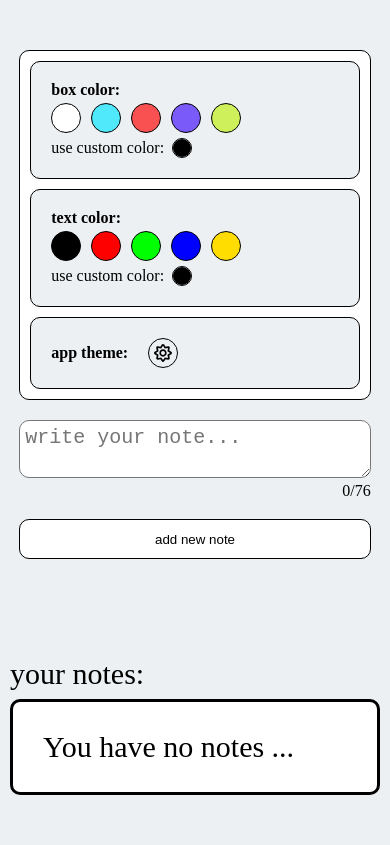
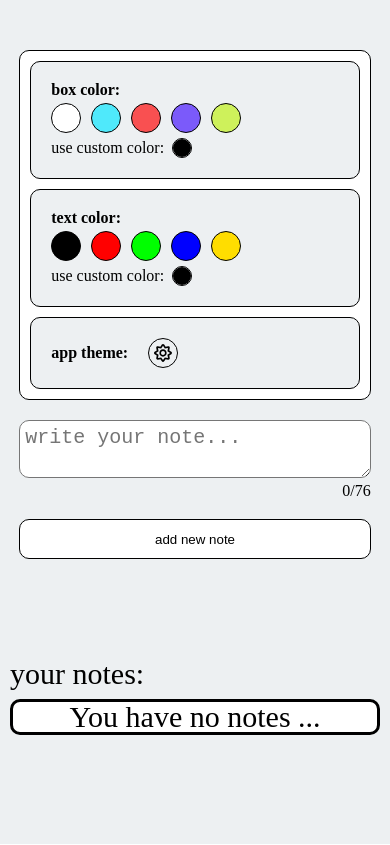
Before and after one commit to parsa-sbg/note-app, a React (Create React App) app: page / in a window 390 px wide. Built offline with nearby package versions, Linux system fonts and the light colour scheme.

Commit message:
set justify-content: center to all notes list

```diff
--- a/src/components/AllNotes/AllNotes.css
+++ b/src/components/AllNotes/AllNotes.css
@@ -12,13 +12,14 @@
     display: flex;
     flex-wrap: wrap;
     font-size: 3rem;
+    justify-content: center;
 
     display: flex;
     align-items: center;
 
     border: 3px solid black;
     border-radius: 1rem;
-    padding: 3rem;
+    padding: 2rem;
 }
 
 .AllNotes__list-item {
@@ -55,5 +56,8 @@
         flex-basis: 100%;
         max-width: 100%;
     }
+    .AllNotes__list{
+        padding: 0rem;
+    }
 
 }
```
